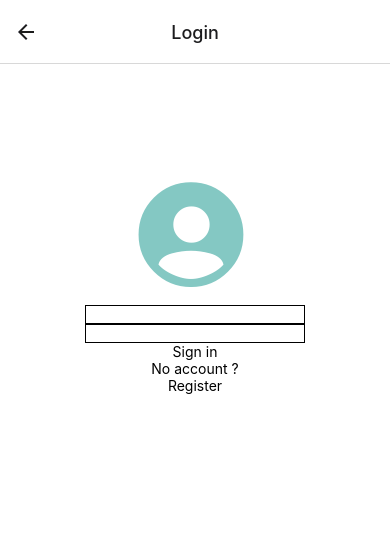
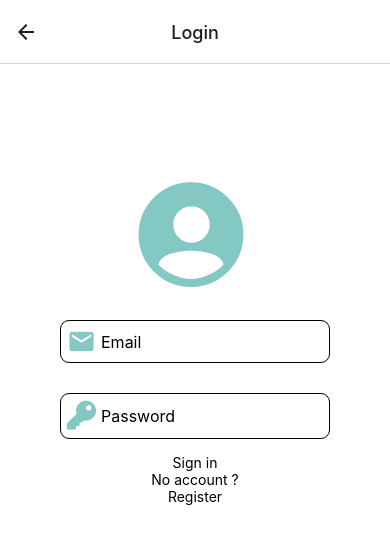
Before and after one commit to Isa1asN/harbinder-rnative, a React Native app: screen /login in a window 390 px wide. Shown: the top 544 px of the page. Built offline with nearby package versions, Linux system fonts and the light colour scheme.

Commit message:
made changes

```diff
--- a/screens/Login.jsx
+++ b/screens/Login.jsx
@@ -1,6 +1,8 @@
 import { View, Text, TextInput, StyleSheet, TouchableOpacity } from 'react-native'
 import React from 'react'
 import { Ionicons } from '@expo/vector-icons';
+import { MaterialIcons } from '@expo/vector-icons';
+import { FontAwesome5 } from '@expo/vector-icons';
 
 const style = StyleSheet.create({
     container : {
@@ -10,11 +12,21 @@ const style = StyleSheet.create({
         justifyContent:'flex-start'
     },
     textinput : {
-        borderWidth:1
+        flex:1,
+        fontSize:16,
+        paddingHorizontal:5,
     },
     icon :{
         marginTop:100,
-
+    },
+    inputcontainer : {
+        borderWidth:1,
+        width : 270,
+        display:'flex',
+        flexDirection:'row',
+        margin:15,
+        padding:6,
+        borderRadius:9,
     }
 })
 
@@ -24,11 +36,13 @@ const Login = () => {
     <View style={style.container}>
         <Ionicons style={style.icon} name="person-circle-sharp" size={129} color="#84c8c3" />
         <View>
-            <View>
-                <TextInput style={style.textinput}/>
+            <View style={style.inputcontainer}>
+                <MaterialIcons name="email" size={29} color="#84c8c3" />
+                <TextInput keyboardType='email-address' autoCorrect={false} placeholder='Email' style={style.textinput}/>
             </View>
-            <View>
-                <TextInput style={style.textinput}/>
+            <View style={style.inputcontainer}>
+                <FontAwesome5 name="key" size={29} color="#84c8c3" />
+                <TextInput type autoCorrect={false} placeholder='Password' style={style.textinput}/>
             </View>
         </View>
         <TouchableOpacity>
```
